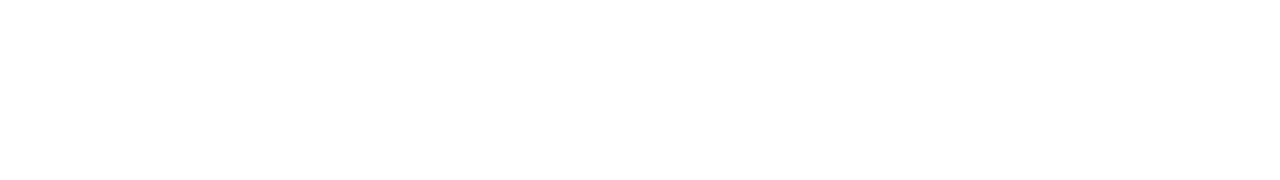
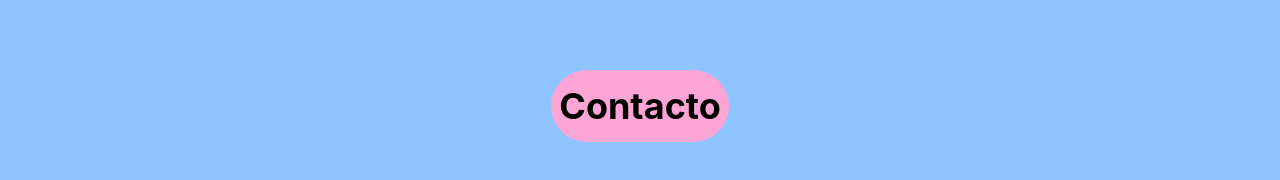
Before and after one commit to AldahirAlonso/michi-vet-frontend, a React (Vite) app: page / in a window 1280 px wide. Shown: the part 1874-2054 px from the top of the page. Before the commit the page ends 1832 px from the top, so only its background shows below. Built offline with nearby package versions, Linux system fonts and the light colour scheme.

Commit message:
Importando componente Contact.

```diff
--- a/src/App.jsx
+++ b/src/App.jsx
@@ -1,7 +1,8 @@
 import Header from "./components/Header.jsx"
 import Hero from "./components/Hero.jsx"
 import Services from "./components/Services.jsx"
-import About from "./components/About.jsx";
+import About from "./components/About.jsx"
+import Contact from "./components/Contact.jsx"
 
 function App() {
 
@@ -11,6 +12,7 @@
       <Hero />
       <Services />
       <About />
+      <Contact />
     </>
   )
 }
```
